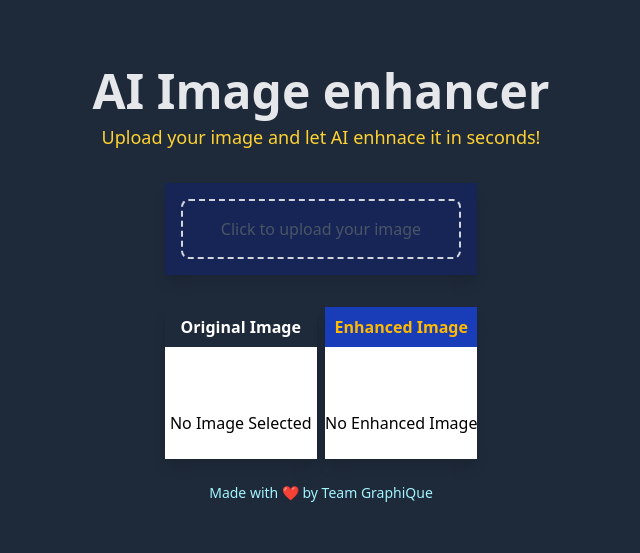
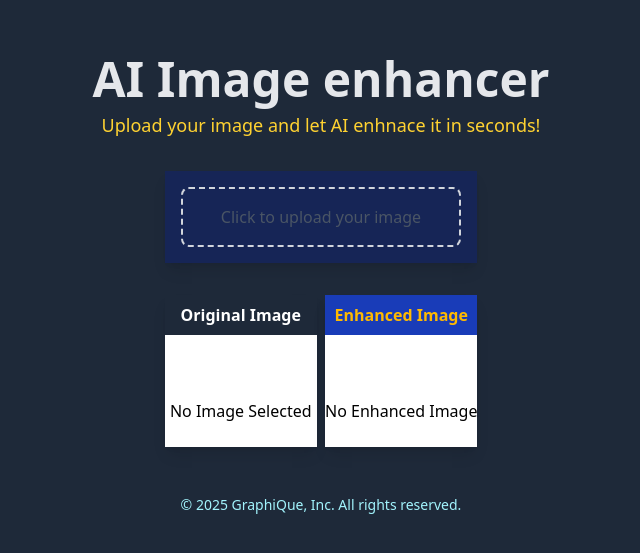
Before and after one commit to AnsikaMohanty/image-enhancer, a React (Vite) app: page / in a window 1280 px wide. Shown: the part 115-668 px from the top of the page, without its empty margins (319-959 px from the left). Built offline with nearby package versions, Linux system fonts and the light colour scheme.

Commit message:
ui: minor fixes

```diff
--- a/src/App.jsx
+++ b/src/App.jsx
@@ -15,8 +15,8 @@ const App = () => {
 
       <Home />
 
-      <div className='text-sm text-cyan-200 mt-6'>
-        Made with ❤️ by Team GraphiQue
+      <div className='text-sm text-cyan-200 mt-12'>
+      © 2025 GraphiQue, Inc. All rights reserved.
       </div>
 
     </div>
```
